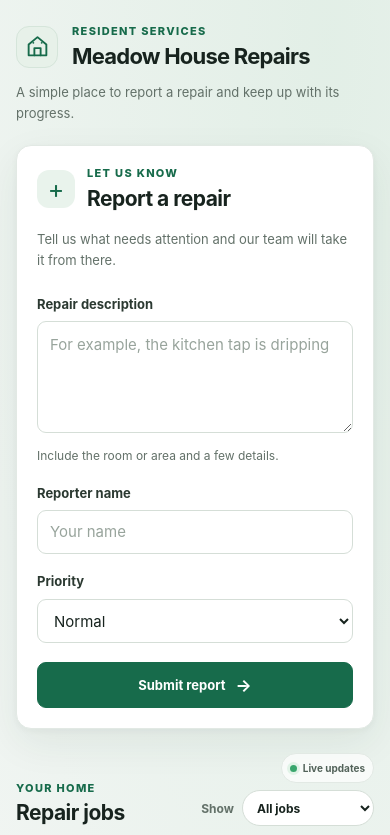
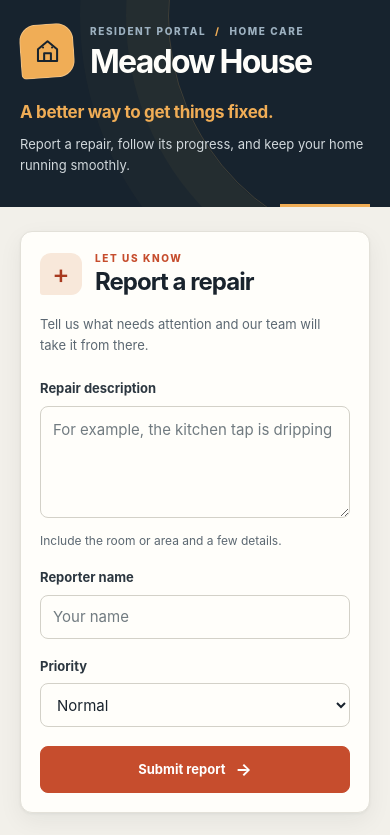
Before and after one commit to liamdrinkwateriom/MeadowHouseRepairs, a plain HTML site: page Hackathon/index.html in a window 390 px wide. Shown: the top 835 px of the page. Drawn offline with Linux system fonts and the light colour scheme.

Commit message:
Add files via upload

```diff
--- a/Hackathon/index.html
+++ b/Hackathon/index.html
@@ -3,11 +3,12 @@
 <head>
 <meta charset="utf-8">
 <meta name="viewport" content="width=device-width,initial-scale=1">
-<title>Meadow House Repairs</title>
+<title>Meadow House | Resident repairs</title>
 <link rel="stylesheet" href="styles.css">
 </head>
 <body>
 <header class="site-header">
+  <div class="header-inner">
     <div class="brand">
       <span class="brand-mark" aria-hidden="true">
         <svg viewBox="0 0 24 24" fill="none">
@@ -16,11 +17,16 @@
         </svg>
       </span>
       <div>
-      <p class="eyebrow">Resident services</p>
-      <h1>Meadow House Repairs</h1>
+        <p class="eyebrow">Resident portal <span aria-hidden="true">/</span> Home care</p>
+        <h1>Meadow House</h1>
       </div>
     </div>
-  <p class="sub">A simple place to report a repair and keep up with its progress.</p>
+    <div class="header-message">
+      <p class="header-kicker">A better way to get things fixed.</p>
+      <p class="sub">Report a repair, follow its progress, and keep your home running smoothly.</p>
+    </div>
+    <span class="header-index" aria-hidden="true">01 <i></i> 03</span>
+  </div>
 </header>
 
 <main>
@@ -65,8 +71,10 @@
           <span>Show</span>
           <select id="job-filter">
             <option value="all">All jobs</option>
+            <option value="New">New jobs</option>
             <option value="In Progress">In Progress</option>
             <option value="Completed">Completed</option>
+            <option value="urgent">Urgent priority</option>
           </select>
         </label>
         <span class="live-label"><span aria-hidden="true"></span> Live updates</span>
--- a/Hackathon/styles.css
+++ b/Hackathon/styles.css
@@ -1,17 +1,19 @@
 :root {
   color-scheme: light;
-  --bg: #f3f6f4;
-  --surface: #ffffff;
-  --ink: #17231e;
-  --muted: #637169;
-  --line: #e2e9e4;
-  --accent: #176b4b;
-  --accent-dark: #10553b;
-  --focus: #2563eb;
-  --err: #a32626;
+  --canvas: #f2f0ea;
+  --surface: #fffefa;
+  --surface-soft: #f9f7f1;
+  --ink: #19232d;
+  --muted: #5c6872;
+  --line: #e3e1d9;
+  --accent: #c64d2d;
+  --accent-dark: #a83a1f;
+  --focus: #075bc7;
+  --blue: #235c9c;
+  --err: #a12424;
   --ok: #17623d;
   --font: Inter, ui-sans-serif, system-ui, -apple-system, "Segoe UI", Roboto, Arial, sans-serif;
-  --shadow: 0 14px 40px rgba(26, 52, 39, .07), 0 2px 6px rgba(26, 52, 39, .04);
+  --shadow: 0 8px 24px rgba(24, 32, 40, .06), 0 1px 3px rgba(24, 32, 40, .05);
 }
 
 * { box-sizing: border-box; }
@@ -20,95 +22,132 @@ body {
   min-width: 320px;
   min-height: 100vh;
   margin: 0;
-  background:
-    radial-gradient(ellipse at 84% 4%, rgba(208, 231, 216, .48), transparent 32rem),
-    var(--bg);
+  background: var(--canvas);
   color: var(--ink);
   font: 15px/1.6 var(--font);
   -webkit-font-smoothing: antialiased;
 }
 
 h1, h2, h3, h4, p { margin-top: 0; }
-h1 { margin-bottom: 0; font-size: clamp(22px, 3vw, 29px); line-height: 1.2; letter-spacing: -.035em; }
-h2 { margin: 0; font-size: 21px; line-height: 1.3; letter-spacing: -.025em; }
-h3 { margin: 0; font-size: 18px; line-height: 1.35; letter-spacing: -.015em; }
+h1 { margin: 0; color: #fffefa; font-size: clamp(28px, 4vw, 40px); font-weight: 720; line-height: 1.05; letter-spacing: -.055em; }
+h2 { margin: 0; font-size: 24px; font-weight: 730; line-height: 1.2; letter-spacing: -.04em; }
+h3 { margin: 0; font-size: 18px; font-weight: 750; line-height: 1.35; letter-spacing: -.02em; }
 h4 { margin: 28px 0 12px; font-size: 16px; line-height: 1.4; }
 
-.site-header, main {
-  width: min(1160px, 100%);
+.site-header {
+  position: relative;
+  overflow: hidden;
+  background: #17232e;
+  color: #fffefa;
+}
+.site-header::before, .site-header::after {
+  position: absolute;
+  content: "";
+  pointer-events: none;
+}
+.site-header::before {
+  top: -220px;
+  right: 7%;
+  width: 470px;
+  height: 470px;
+  border: 1px solid rgba(245, 186, 93, .18);
+  border-radius: 50%;
+  box-shadow: 0 0 0 42px rgba(245, 186, 93, .035), 0 0 0 88px rgba(245, 186, 93, .025);
+}
+.site-header::after {
+  right: 14%;
+  bottom: -1px;
+  width: 180px;
+  height: 4px;
+  background: #f0ad56;
+}
+.header-inner {
+  position: relative;
+  z-index: 1;
+  display: grid;
+  width: min(1200px, 100%);
+  min-height: 220px;
+  grid-template-columns: 1fr minmax(260px, .8fr) auto;
+  align-items: center;
+  gap: 46px;
   margin-inline: auto;
-  padding-inline: 32px;
+  padding: 38px 36px 42px;
 }
-
-.site-header { padding-top: 36px; padding-bottom: 30px; }
-.brand { display: flex; align-items: center; gap: 14px; }
+.brand { display: flex; align-items: center; gap: 16px; }
 .brand-mark {
   display: grid;
-  width: 48px;
-  height: 48px;
+  width: 54px;
+  height: 54px;
   flex: 0 0 auto;
   place-items: center;
-  border: 1px solid #d5e5da;
-  border-radius: 15px;
-  background: #e7f1e9;
-  color: var(--accent);
+  border: 1px solid rgba(255, 255, 255, .24);
+  border-radius: 17px 17px 17px 5px;
+  background: #f0ad56;
+  color: #17232e;
+  transform: rotate(-4deg);
 }
-.brand-mark svg { width: 25px; height: 25px; }
+.brand-mark svg { width: 27px; height: 27px; transform: rotate(4deg); }
 .eyebrow {
-  margin: 0 0 4px;
-  color: var(--accent);
-  font-size: 11px;
+  margin: 0 0 7px;
+  color: #9db1c0;
+  font-size: 10px;
   font-weight: 800;
-  letter-spacing: .12em;
+  letter-spacing: .16em;
   line-height: 1.4;
   text-transform: uppercase;
 }
-.sub { margin: 12px 0 0 62px; color: var(--muted); font-size: 14px; }
+.eyebrow span { padding: 0 5px; color: #f0ad56; }
+.header-message { max-width: 360px; align-self: center; padding-top: 22px; }
+.header-kicker { margin: 0 0 8px; color: #f0ad56; font-size: 17px; font-weight: 700; letter-spacing: -.02em; }
+.sub { max-width: 350px; margin: 0; color: #d1d8dc; font-size: 13px; }
+.header-index { display: flex; align-items: center; gap: 9px; align-self: end; padding-bottom: 2px; color: #d1d8dc; font-size: 11px; font-weight: 700; letter-spacing: .1em; }
+.header-index i { display: inline-block; width: 30px; height: 1px; background: #f0ad56; }
 
 main {
   display: grid;
-  grid-template-columns: minmax(280px, 365px) minmax(0, 1fr);
+  width: min(1200px, 100%);
+  grid-template-columns: minmax(280px, 360px) minmax(0, 1fr);
   align-items: start;
-  gap: 28px;
-  padding-bottom: 56px;
+  gap: 30px;
+  margin-inline: auto;
+  padding: 38px 36px 64px;
 }
-
 .panel, .job {
   overflow-wrap: anywhere;
   border: 1px solid var(--line);
-  border-radius: 18px;
+  border-radius: 12px;
   background: var(--surface);
   box-shadow: var(--shadow);
 }
-.panel { position: sticky; top: 24px; padding: 26px; }
-.section-heading { display: flex; align-items: center; gap: 12px; }
+.panel { position: sticky; top: 24px; padding: 25px; }
+.section-heading { display: flex; align-items: center; gap: 13px; }
 .section-icon {
   display: grid;
-  width: 38px;
-  height: 38px;
+  width: 42px;
+  height: 42px;
   flex: 0 0 auto;
   place-items: center;
-  border-radius: 12px;
-  background: #e9f3ec;
-  color: var(--accent);
-  font-size: 25px;
-  font-weight: 400;
+  border-radius: 11px 11px 11px 3px;
+  background: #f8e8da;
+  color: #a83a1f;
+  font-size: 26px;
+  font-weight: 450;
   line-height: 1;
 }
-.section-heading .eyebrow, .jobs-heading .eyebrow { margin-bottom: 3px; }
-.section-intro { margin: 17px 0 23px; color: var(--muted); font-size: 13px; }
+.section-heading .eyebrow, .jobs-heading .eyebrow { margin-bottom: 3px; color: var(--accent); }
+.section-intro { margin: 17px 0 22px; color: var(--muted); font-size: 13px; }
 
 .jobs-section { min-width: 0; }
 .jobs-heading {
   display: flex;
-  min-height: 68px;
+  min-height: 64px;
   align-items: center;
   justify-content: space-between;
-  gap: 16px;
+  gap: 18px;
   margin-bottom: 18px;
 }
-.jobs-heading h2 { font-size: 24px; }
-.jobs-tools { display: flex; flex-wrap: wrap; align-items: center; justify-content: flex-end; gap: 10px; }
+.jobs-heading h2 { font-size: 27px; }
+.jobs-tools { display: flex; flex-wrap: wrap; align-items: center; justify-content: flex-end; gap: 9px; }
 .filter-control {
   display: inline-flex;
   align-items: center;
@@ -116,68 +155,103 @@ main {
   margin: 0;
   color: var(--muted);
   font-size: 12px;
-  font-weight: 650;
+  font-weight: 700;
 }
 .filter-control select {
   width: auto;
-  min-width: 132px;
-  min-height: 36px;
-  padding: 6px 28px 6px 10px;
-  border-radius: 999px;
+  min-width: 134px;
+  min-height: 38px;
+  padding: 6px 28px 6px 12px;
+  border-radius: 8px;
   font-size: 12px;
 }
 .live-label {
   display: inline-flex;
   align-items: center;
   gap: 8px;
-  padding: 7px 11px;
-  border: 1px solid var(--line);
-  border-radius: 999px;
-  background: rgba(255, 255, 255, .7);
-  color: #526259;
-  font-size: 12px;
-  font-weight: 650;
+  padding: 8px 11px;
+  border: 1px solid #dfddd5;
+  border-radius: 8px;
+  background: var(--surface-soft);
+  color: #495660;
+  font-size: 11px;
+  font-weight: 700;
   white-space: nowrap;
 }
-.live-label span { width: 7px; height: 7px; border-radius: 50%; background: #39a66d; box-shadow: 0 0 0 3px #e1f3e7; }
+.live-label span { width: 7px; height: 7px; border-radius: 50%; background: #27824e; box-shadow: 0 0 0 3px #dceee1; }
 
-.jobs { display: grid; gap: 14px; }
+.jobs { display: grid; gap: 12px; }
 .job {
-  padding: 22px 24px;
+  position: relative;
+  padding: 21px 23px;
   transition: scale .18s ease, box-shadow .18s ease, border-color .18s ease;
 }
+.job::before {
+  position: absolute;
+  top: 16px;
+  bottom: 16px;
+  left: 0;
+  width: 3px;
+  border-radius: 0 4px 4px 0;
+  background: #c8c5bb;
+  content: "";
+}
+.job:has(.badge.progress)::before { background: #3978b8; }
+.job:has(.badge.done)::before { background: #398457; }
+.job:has(.badge.urgent)::before { width: 4px; background: #a12424; }
 .job:hover, .job-hovered {
-  scale: 1.015;
-  border-color: #d3e2d7;
-  box-shadow: 0 18px 46px rgba(26, 52, 39, .11), 0 4px 10px rgba(26, 52, 39, .05);
+  scale: 1.01;
+  border-color: #d2cfc5;
+  box-shadow: 0 13px 28px rgba(24, 32, 40, .1), 0 2px 5px rgba(24, 32, 40, .04);
 }
 .job-detail:hover,
 .job-detail:focus-within,
 .job-detail.job-hovered {
-  scale: 1.02;
-  border-color: #bdd8c5;
-  box-shadow: 0 0 0 2px rgba(23, 107, 75, .08), 0 22px 52px rgba(26, 52, 39, .14);
+  scale: 1.01;
+  border-color: #d2cfc5;
+  box-shadow: 0 13px 28px rgba(24, 32, 40, .1), 0 2px 5px rgba(24, 32, 40, .04);
 }
 .head { display: flex; flex-wrap: wrap; align-items: center; gap: 8px; margin-bottom: 15px; }
 .badge {
   display: inline-flex;
+  min-height: 25px;
   align-items: center;
-  min-height: 25px;
   padding: 3px 9px;
-  border: 1px solid #e1e8e2;
-  border-radius: 999px;
-  background: #f3f6f3;
-  color: #46564c;
+  border: 1px solid #e3e1d9;
+  border-radius: 6px;
+  background: #f4f2ec;
+  color: #47535a;
   font-size: 11px;
   font-weight: 750;
   line-height: 1.4;
 }
-.badge.done { border-color: #cce6d5; background: #eaf6ee; color: #17623d; }
-.badge.progress { border-color: #c9dcf3; background: #edf5ff; color: #245b9b; }
-.badge.urgent { border-color: #f1d3ca; background: #fff1ec; color: #a3432b; }
+.badge.done { border-color: #c6dfce; background: #eaf5ed; color: #205b37; }
+.badge.progress { border-color: #bfd3e8; background: #eaf2fb; color: #194d83; }
+.badge.new { border-color: #ead09e; background: #fff4dc; color: #704813; }
+.badge.normal { border-color: #c9d8d6; background: #eaf1ef; color: #304f50; }
+.badge.urgent {
+  gap: 6px;
+  border-color: #861d1d;
+  background: #a12424;
+  color: #fff;
+  font-weight: 800;
+}
+.badge.urgent::before {
+  display: grid;
+  width: 15px;
+  height: 15px;
+  place-items: center;
+  border-radius: 50%;
+  background: #fff;
+  color: #861d1d;
+  content: "!";
+  font-size: 11px;
+  font-weight: 900;
+  line-height: 1;
+}
 .job-actions { display: flex; flex-wrap: wrap; gap: 8px; }
-.archive-button { color: #6b3f3f !important; }
-.archive-button:hover { border-color: #e4caca !important; background: #fff7f7 !important; }
+.archive-button { color: #763c30 !important; }
+.archive-button:hover { border-color: #ddb9ac !important; background: #fff5f1 !important; }
 
 dl {
   display: grid;
@@ -186,44 +260,44 @@ dl {
   margin: 14px 0;
   font-size: 13px;
 }
-dt { color: var(--muted); font-weight: 600; }
-dd { min-width: 0; margin: 0; color: #293a31; white-space: pre-wrap; }
+dt { color: var(--muted); font-weight: 650; }
+dd { min-width: 0; margin: 0; color: #27333b; white-space: pre-wrap; }
 .note {
   margin: 16px 0;
   padding: 12px 14px;
-  border: 1px solid #dcebe0;
-  border-left: 3px solid #79ae88;
-  border-radius: 8px;
-  background: #f5faf6;
-  color: #405347;
+  border: 1px solid #e8dfcf;
+  border-left: 3px solid #d28a41;
+  border-radius: 3px 9px 9px 3px;
+  background: #fbf7ee;
+  color: #4e4b42;
   font-size: 13px;
   white-space: pre-wrap;
 }
 .empty {
   margin: 0;
-  padding: 42px 24px;
-  border: 1px dashed #cbd8ce;
-  border-radius: 16px;
-  background: rgba(255, 255, 255, .58);
+  padding: 44px 24px;
+  border: 1px dashed #c9c6bc;
+  border-radius: 12px;
+  background: rgba(255, 254, 250, .62);
   color: var(--muted);
   text-align: center;
 }
 
-label { display: block; margin-bottom: 7px; color: #2b3931; font-size: 13px; font-weight: 700; }
+label { display: block; margin-bottom: 7px; color: #2c3740; font-size: 13px; font-weight: 720; }
 input, textarea, select, button { max-width: 100%; font: inherit; }
 input, textarea, select {
   width: 100%;
-  border: 1px solid #d5ded7;
-  border-radius: 9px;
-  background: #fff;
+  border: 1px solid #d3d1c8;
+  border-radius: 8px;
+  background: #fffefa;
   color: var(--ink);
   transition: border-color .16s ease, box-shadow .16s ease, background .16s ease;
 }
 input, select { min-height: 44px; padding: 9px 12px; }
 textarea { min-height: 112px; padding: 11px 12px; resize: vertical; }
-input::placeholder, textarea::placeholder { color: #98a49c; }
-input:hover, textarea:hover, select:hover { border-color: #aabbb0; }
-input:focus, textarea:focus, select:focus { border-color: var(--accent); outline: 0; box-shadow: 0 0 0 3px rgba(23, 107, 75, .13); }
+input::placeholder, textarea::placeholder { color: #717b80; }
+input:hover, textarea:hover, select:hover { border-color: #9d9b91; }
+input:focus, textarea:focus, select:focus { border-color: var(--focus); outline: 0; box-shadow: 0 0 0 3px rgba(7, 91, 199, .15); }
 [aria-invalid="true"] { border-color: var(--err); }
 .field { margin-bottom: 17px; }
 .field .hint { margin-top: 6px; }
@@ -237,18 +311,18 @@ button {
   cursor: pointer;
   padding: 9px 15px;
   border: 1px solid var(--accent);
-  border-radius: 9px;
+  border-radius: 8px;
   background: var(--accent);
   color: #fff;
   font-size: 13px;
   font-weight: 750;
   transition: background .16s ease, border-color .16s ease, transform .16s ease, box-shadow .16s ease;
 }
-button:hover { border-color: var(--accent-dark); background: var(--accent-dark); box-shadow: 0 4px 12px rgba(23, 107, 75, .18); }
+button:hover { border-color: var(--accent-dark); background: var(--accent-dark); box-shadow: 0 4px 12px rgba(150, 54, 29, .2); }
 button:active { transform: translateY(1px); }
-button.alt { border-color: #d9e3dc; background: #fff; color: #315744; }
-button.alt:hover { border-color: #a8c5b1; background: #f4f9f5; box-shadow: none; }
-.submit-button { width: 100%; min-height: 46px; margin-top: 2px; }
+button.alt { border-color: #c9c7bd; background: transparent; color: #273943; }
+button.alt:hover { border-color: #798994; background: #f1f0eb; box-shadow: none; }
+.submit-button { width: 100%; min-height: 47px; margin-top: 2px; }
 .submit-button span { font-size: 17px; line-height: 1; }
 :focus-visible { outline: 3px solid var(--focus); outline-offset: 3px; }
 
@@ -258,10 +332,10 @@ button.alt:hover { border-color: #a8c5b1; background: #f4f9f5; box-shadow: none;
 .notice {
   margin: 14px 0;
   padding: 11px 13px;
-  border: 1px solid #cbe3d2;
-  border-radius: 9px;
-  background: #eef8f0;
-  color: var(--ok);
+  border: 1px solid #b7d8c1;
+  border-radius: 8px;
+  background: #edf7ef;
+  color: #194f30;
   font-size: 13px;
   font-weight: 700;
 }
@@ -272,31 +346,43 @@ ol.hist li {
   margin-bottom: 0;
   padding: 12px 0;
   border-bottom: 1px solid var(--line);
-  color: #405047;
+  color: #3e4b53;
   font-size: 13px;
   white-space: pre-wrap;
 }
 ol.hist li:last-child { border-bottom: 0; }
 time { display: block; margin-bottom: 3px; color: var(--muted); font-size: 11px; }
 
-@media (max-width: 820px) {
-  .site-header, main { padding-inline: 22px; }
-  main { grid-template-columns: minmax(0, 1fr); gap: 24px; }
+@media (max-width: 900px) {
+  .header-inner { grid-template-columns: 1fr auto; gap: 18px 30px; }
+  .header-message { grid-column: 1; padding: 0 0 0 70px; }
+  .header-index { grid-column: 2; grid-row: 2; }
+  main { grid-template-columns: minmax(250px, 320px) minmax(0, 1fr); gap: 20px; padding-inline: 24px; }
+  .site-header .header-inner { padding-inline: 24px; }
+  .jobs-heading { align-items: flex-start; flex-direction: column; }
+  .jobs-tools { justify-content: flex-start; }
+}
+@media (max-width: 700px) {
+  .header-inner { min-height: 0; grid-template-columns: 1fr; gap: 20px; padding: 30px 20px 32px !important; }
+  .header-message { grid-column: 1; padding: 0; }
+  .header-index { display: none; }
+  .site-header::before { right: -250px; }
+  .site-header::after { right: 20px; width: 90px; }
+  main { grid-template-columns: minmax(0, 1fr); gap: 25px; padding: 24px 20px 48px; }
   .panel { position: static; }
+  .jobs-heading { align-items: flex-start; flex-direction: row; }
 }
-@media (max-width: 520px) {
-  .site-header { padding-top: 24px; padding-bottom: 22px; }
-  .site-header, main { padding-inline: 16px; }
-  .brand-mark { width: 42px; height: 42px; border-radius: 13px; }
-  .sub { margin-left: 0; font-size: 13px; }
-  .panel, .job { padding: 20px; border-radius: 15px; }
-  .jobs-heading { align-items: flex-end; }
-  .jobs-heading h2 { font-size: 21px; }
+@media (max-width: 480px) {
+  .header-inner { padding-top: 24px !important; }
+  h1 { font-size: 32px; }
+  .panel, .job { padding: 19px; }
+  .jobs-heading { gap: 12px; }
+  .jobs-heading h2 { font-size: 22px; }
   .jobs-tools { align-items: flex-end; flex-direction: column-reverse; gap: 7px; }
   .live-label { gap: 6px; padding: 6px 8px; font-size: 10px; }
   dl { grid-template-columns: 78px minmax(0, 1fr); gap: 6px 10px; }
 }
-
 @media (prefers-reduced-motion: reduce) {
   *, *::before, *::after { scroll-behavior: auto !important; transition-duration: .01ms !important; }
+  .job:hover, .job-hovered, .job-detail:focus-within { scale: 1; }
 }
```
Also changed, not shown: Hackathon/app.js (+20 -13 lines). Lines whose indentation alone changed are shown as unchanged.
